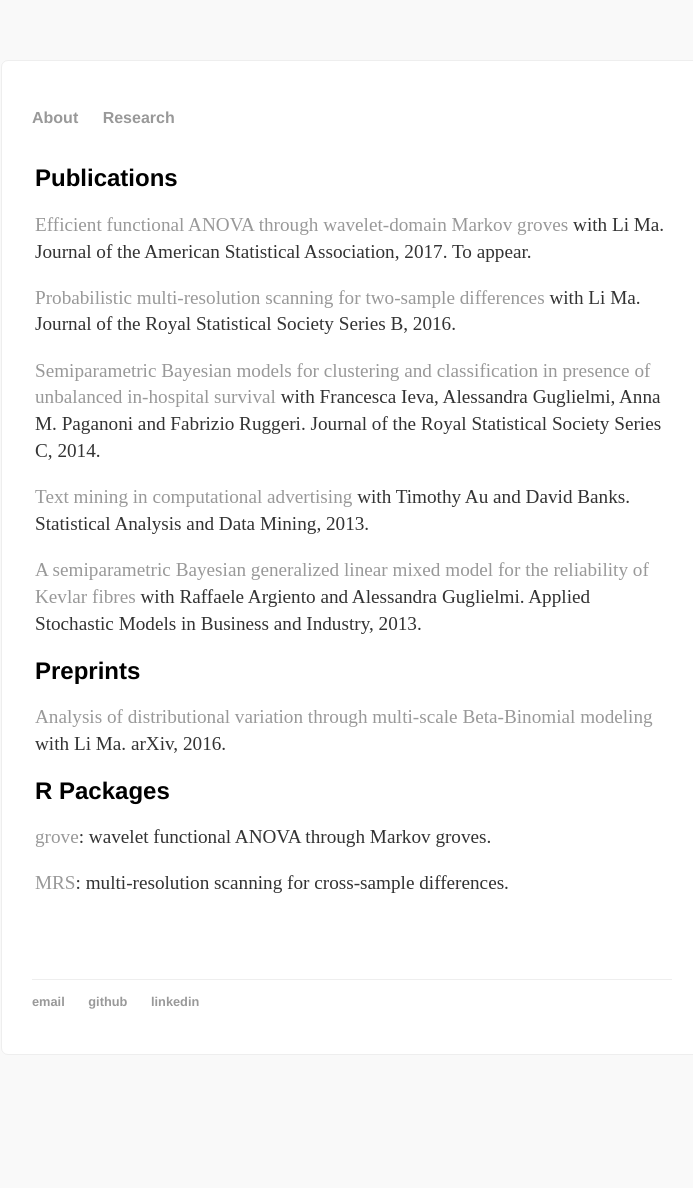
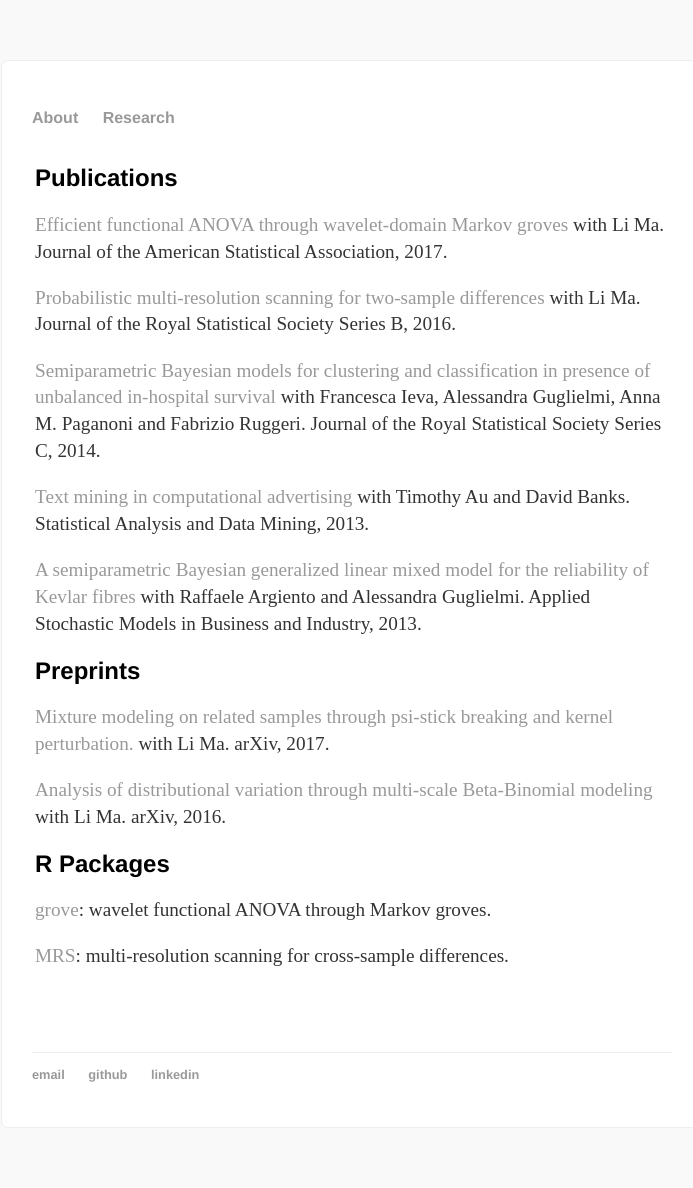
Before and after one commit to jacsor/jacsor.github.io, a Jekyll site: the page built from research/index.html, in a window 1280 px wide. Shown: the whole page, without its empty margins (288-981 px from the left). Built offline with Jekyll 4.4.1, drawn with Linux system fonts in a browser that asks for light colours; before the commit the page ends 1115 px from its top, so only the background shows below that.

Commit message:
Update papers

```diff
--- a/research/index.html
+++ b/research/index.html
@@ -8,13 +8,14 @@ title: Research
 	<tr>
 	<td width="100%">
 	<h1>Publications</h1>
-	<p> <a> Efficient functional ANOVA through wavelet-domain Markov groves </a> with Li Ma. Journal of the American Statistical Association, 2017. To appear.</p>
+	<p> <a href="http://amstat.tandfonline.com/doi/abs/10.1080/01621459.2017.1286241 target="_blank"> Efficient functional ANOVA through wavelet-domain Markov groves </a> with Li Ma. Journal of the American Statistical Association, 2017.</p>
 	<p> <a href="http://onlinelibrary.wiley.com/doi/10.1111/rssb.12180/full" target="_blank"> Probabilistic multi-resolution scanning for two-sample differences </a> with Li Ma. Journal of the Royal Statistical Society Series B, 2016.</p>
 	<p> <a href="http://onlinelibrary.wiley.com/doi/10.1111/rssc.12021/full" target="_blank"> Semiparametric Bayesian models for clustering and classification in presence of unbalanced in-hospital survival  </a> with Francesca Ieva, Alessandra Guglielmi, Anna M. Paganoni and Fabrizio Ruggeri.
 Journal of the Royal Statistical Society Series C, 2014.</p>
 	<p> <a href="http://onlinelibrary.wiley.com/doi/10.1002/sam.11197/full" target="_blank"> Text mining in computational advertising </a> with Timothy Au and David Banks. Statistical Analysis and Data Mining, 2013.</p>
 	<p> <a href="http://onlinelibrary.wiley.com/doi/10.1002/asmb.1936/full" target="_blank"> A semiparametric Bayesian generalized linear mixed model for the reliability of Kevlar fibres </a> with Raffaele Argiento and Alessandra Guglielmi. Applied Stochastic Models in Business and Industry, 2013.</p>
         <h1>Preprints</h1>
+	<p> <a href="https://arxiv.org/abs/1704.04839" target="_blank"> Mixture modeling on related samples through psi-stick breaking and kernel perturbation. </a> with Li Ma. arXiv, 2017.</p>
 	<p> <a href="http://arxiv.org/abs/1604.01443" target="_blank"> Analysis of distributional variation through multi-scale Beta-Binomial modeling </a> with Li Ma. arXiv, 2016.</p>
 	<h1>R Packages</h1>
 	<p> <a href="https://cran.r-project.org/web/packages/grove/index.html" target="_blank"> grove</a>: wavelet functional ANOVA through Markov groves.</p>
```
